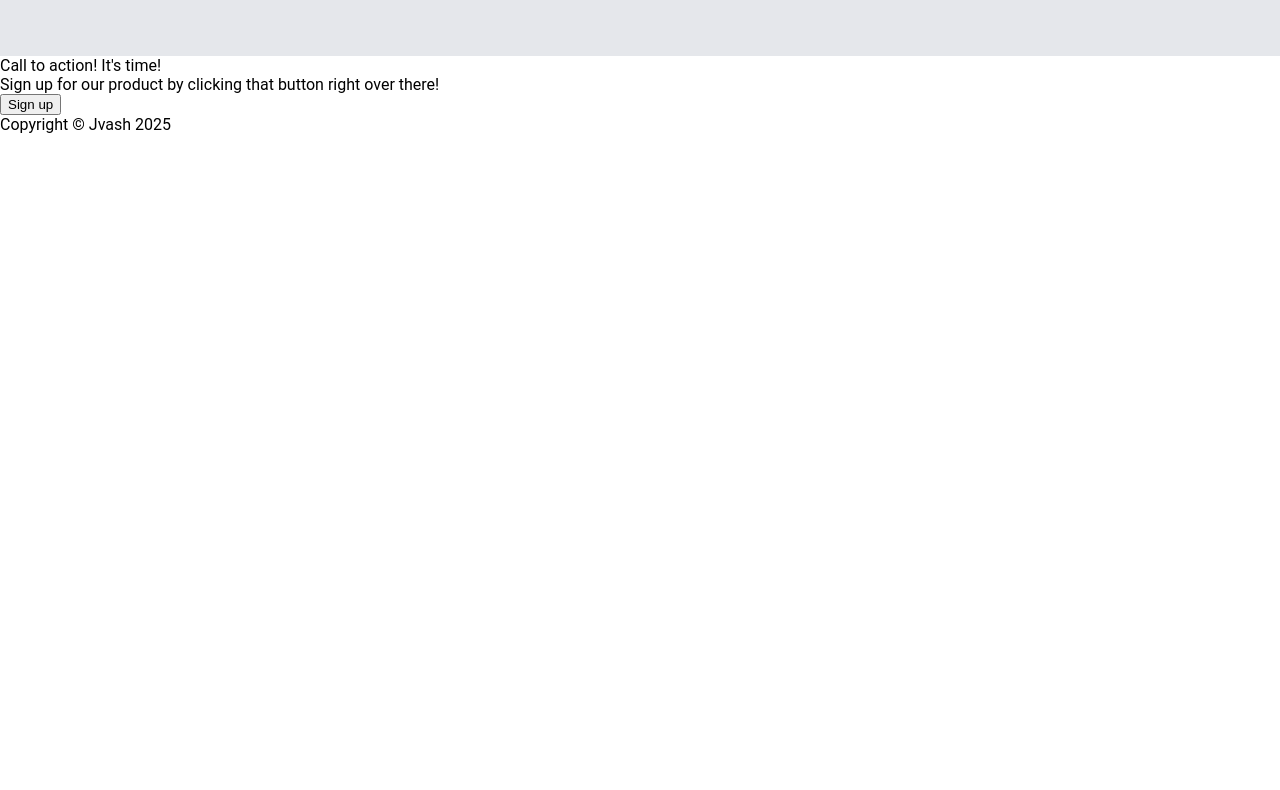
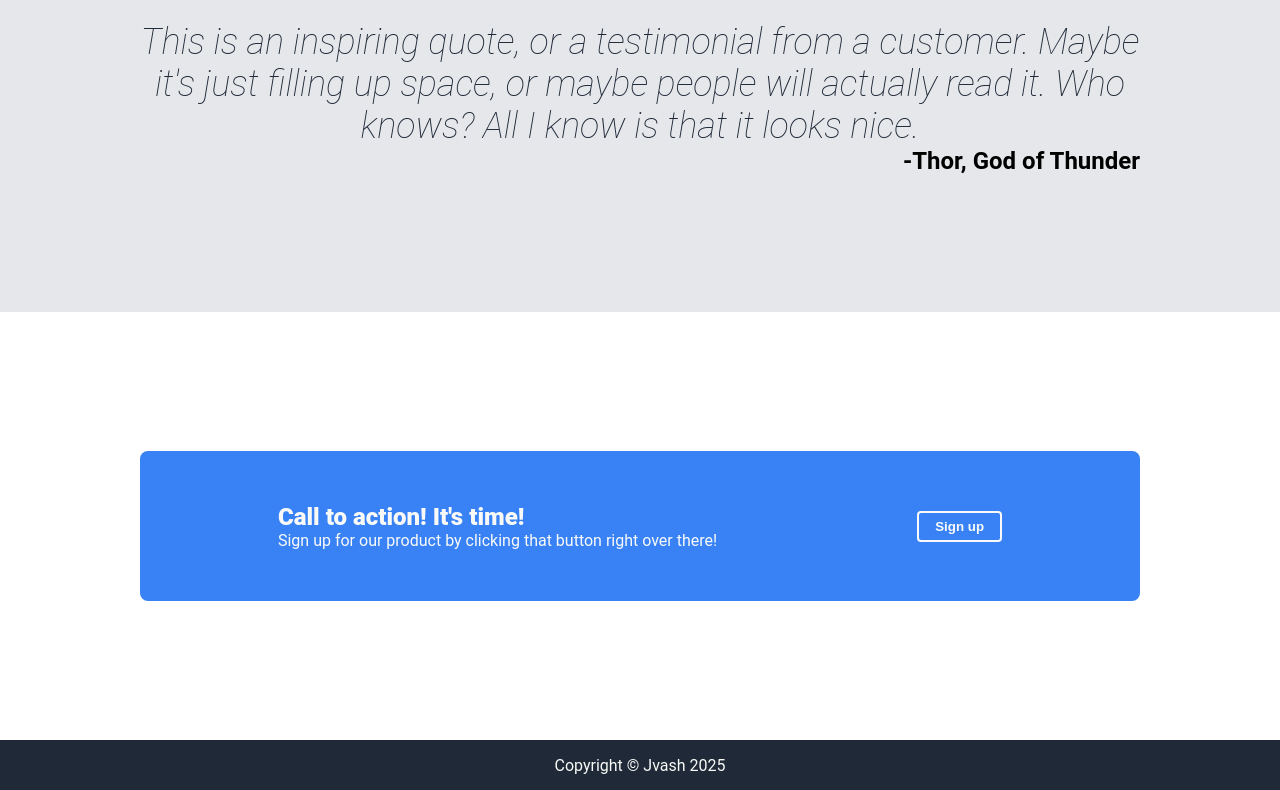
Before and after one commit to Jershz/odin-website-project, a plain HTML site: page index.html in a window 1280 px wide. Shown: the part 961-1751 px from the top of the page. Before the commit the page ends 1095 px from the top, so only its background shows below. Drawn offline with Linux system fonts and the light colour scheme.

Commit message:
Finish styling website

```diff
--- a/index.html
+++ b/index.html
@@ -63,22 +63,25 @@
         </div>
     </div>
 
+    <div class="second-main">
         <div class="signup">
             <div class="signup-container">
                 <div class="signup-left">
                     <div class="signup-left-header">Call to action! It's time!</div>
                     <div class="signup-left-text">Sign up for our product by clicking that button right over there!</div>
                 </div>
-                <div class="signup-button">
-                    <button>Sign up</button>
+                <div>
+                    <button class="signup-button">Sign up</button>
                 </div>
             </div>
         </div>
+    </div>
 
+    <div class="main">
         <div class="footer">
             <div class="footer-text">Copyright &copy; Jvash 2025</div>
         </div>
-
+    </div>
 
 </body>
 </html>
--- a/styles/style.css
+++ b/styles/style.css
@@ -49,6 +49,16 @@ ul {
     align-items: center;
 }
 
+.footer {
+    width: 1000px;
+    height: 50px;
+    display: flex;
+    background-color: #1F2937;
+    justify-content: center;
+    align-items: center;
+    color: #F9FAF8;
+}
+
 .header-logo {
     font-size: 24px;
     color: #F9FAF8;
@@ -62,6 +72,7 @@ ul {
     align-items: center;
     background-color: #1F2937;
     padding-top: 32px;
+    padding-bottom: 64px;
     gap: 16px;
 }
 
@@ -81,7 +92,7 @@ ul {
     justify-content: center;
     align-items: center;
     text-align: center;
-    background-color: #E5E7EB;
+    background-color: #7b7b7c;
 }
 
 .intro-title {
@@ -99,12 +110,17 @@ ul {
     width: 400px;
 }
 
+.intro-image {
+    color: #E5E7EB;
+}
+
 .intro-button {
     background-color: #3882F6;
     padding: 6px 16px;
     border-radius: 8px;
     color: #F9FAF8;
     border: 1px solid black;
+    font-weight: 800;
 }
 
 a {
@@ -121,6 +137,7 @@ a {
     justify-content: center;
     align-items: center;
     padding-top: 32px;
+    padding-bottom: 64px;
 }
 
 .content-top {
@@ -160,6 +177,8 @@ a {
     display: flex;
     flex-direction: column;
     justify-content: center;
+    padding-top: 64px;
+    padding-bottom: 64px;
 
 }
 
@@ -176,3 +195,46 @@ a {
     font-weight: bold;
     font-size: 24px;
 }
+
+.signup {
+    width: 1000px;
+    height: 300px;
+    padding-top: 64px;
+    padding-bottom: 64px;
+    display: flex;
+    justify-content: center;
+    align-items: center;
+}
+
+.signup-container {
+    width: 1000px;
+    height: 150px;
+    background-color: #3882F6;
+    display: flex;
+    justify-content: center;
+    align-items: center;
+    border-radius: 8px;
+    gap: 200px;
+    color: #F9FAF8;
+}
+
+.signup-left {
+    display: flex;
+    flex-direction: column;
+    text-align: left;
+}
+
+.signup-left-header {
+    font-size: 24px;
+    font-weight: 800;
+}
+
+.signup-button {
+    border-radius: 4px;
+    border: 2px solid #F9FAF8;
+    padding: 6px 16px;
+    background-color: #3882F6;
+    font-weight: 800;
+    text-decoration: none;
+    color: #F9FAF8;
+}
```
